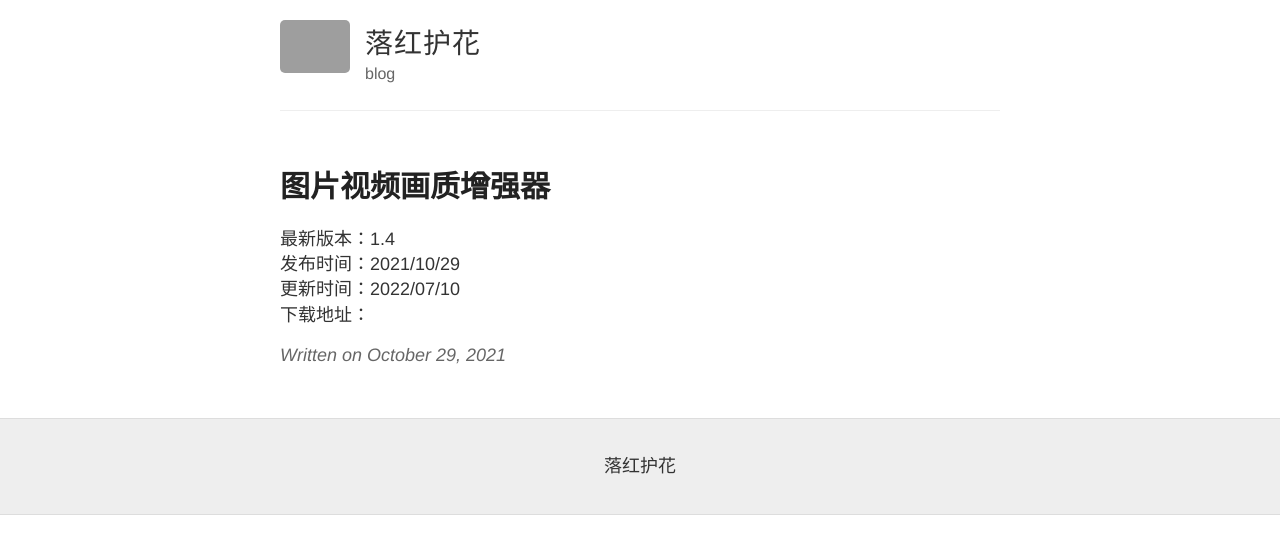
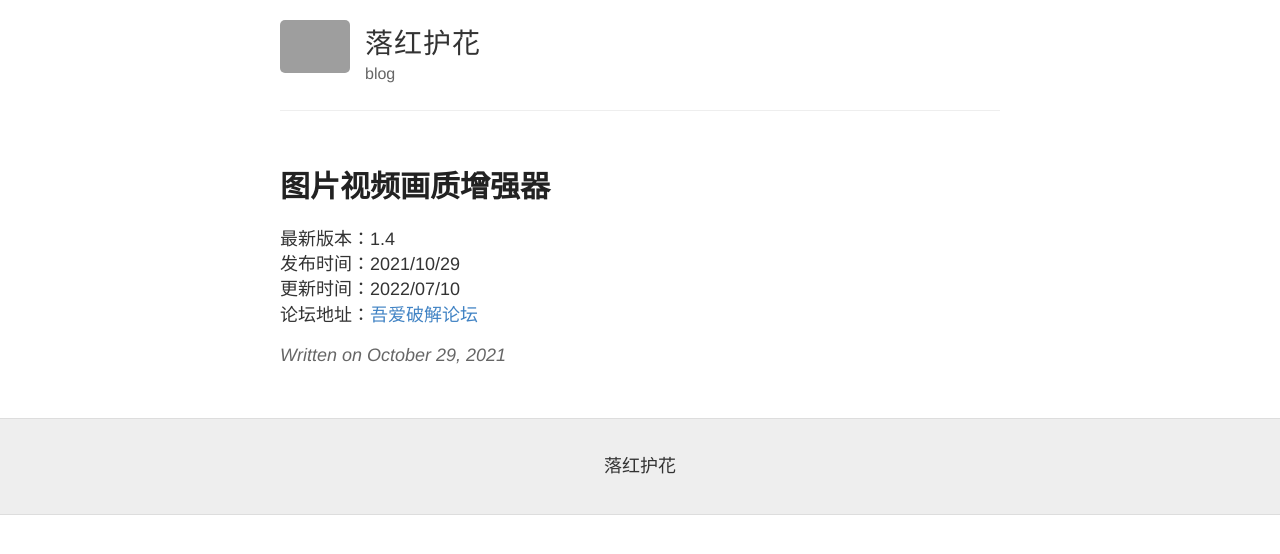
Before and after one commit to winnie2007/winnie2007.github.io, a Jekyll site: the page built from _posts/2021-10-29-图片视频画质增强器.md, in a window 1280 px wide. Shown: the top 554 px of the page. Built offline with Jekyll 4.4.1, drawn with Linux system fonts in a browser that asks for light colours; grey boxes are pictures that could not be loaded.

Commit message:
Update 2021-10-29-图片视频画质增强器.md

```diff
--- a/_posts/2021-10-29-图片视频画质增强器.md
+++ b/_posts/2021-10-29-图片视频画质增强器.md
@@ -6,4 +6,4 @@ title: 图片视频画质增强器
 最新版本：1.4 <br>
 发布时间：2021/10/29<br>
 更新时间：2022/07/10<br>
-下载地址：[](https://www.52pojie.cn/thread-1659904-1-1.html)<br>
+论坛地址：[吾爱破解论坛](https://www.52pojie.cn/thread-1659904-1-1.html)<br>
```
